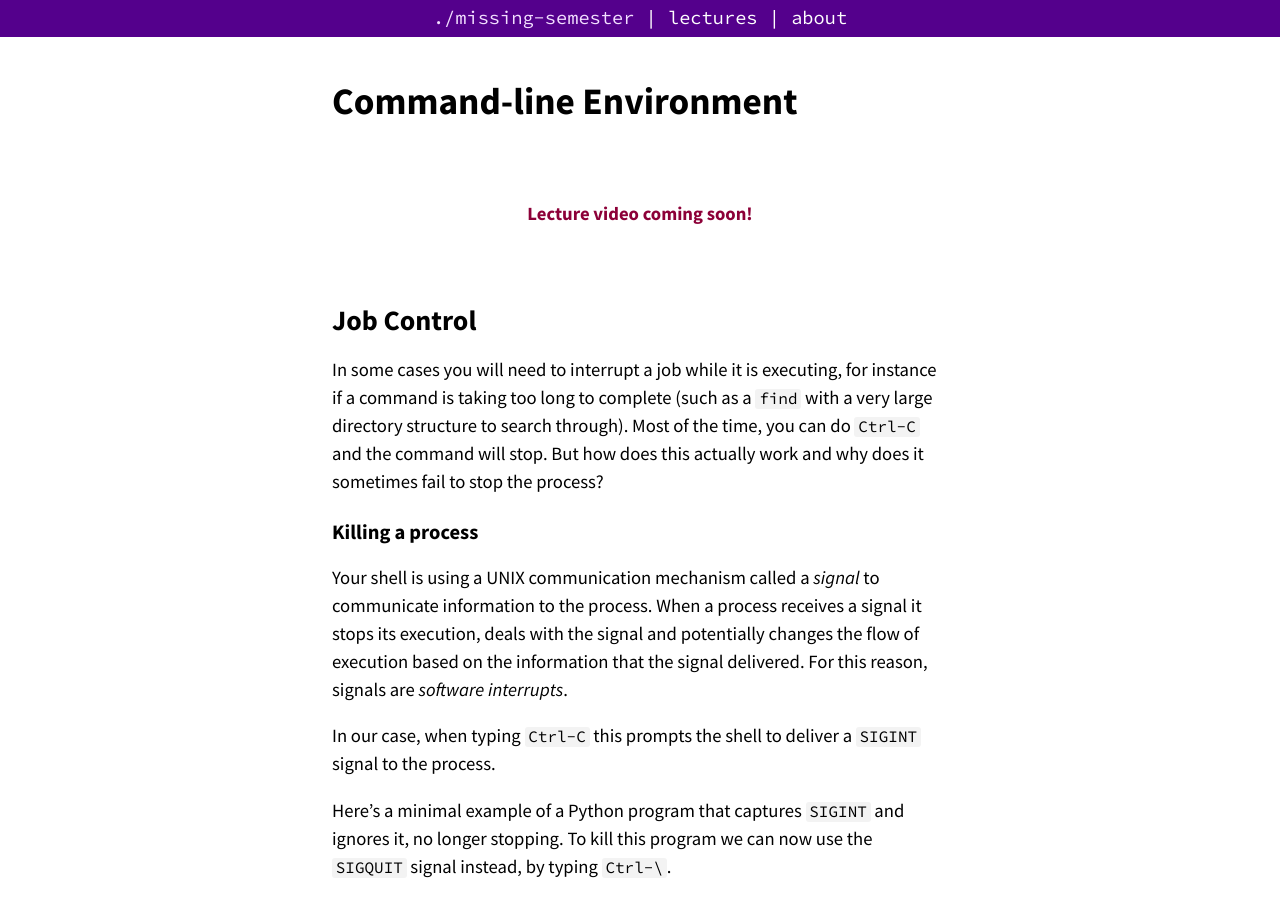
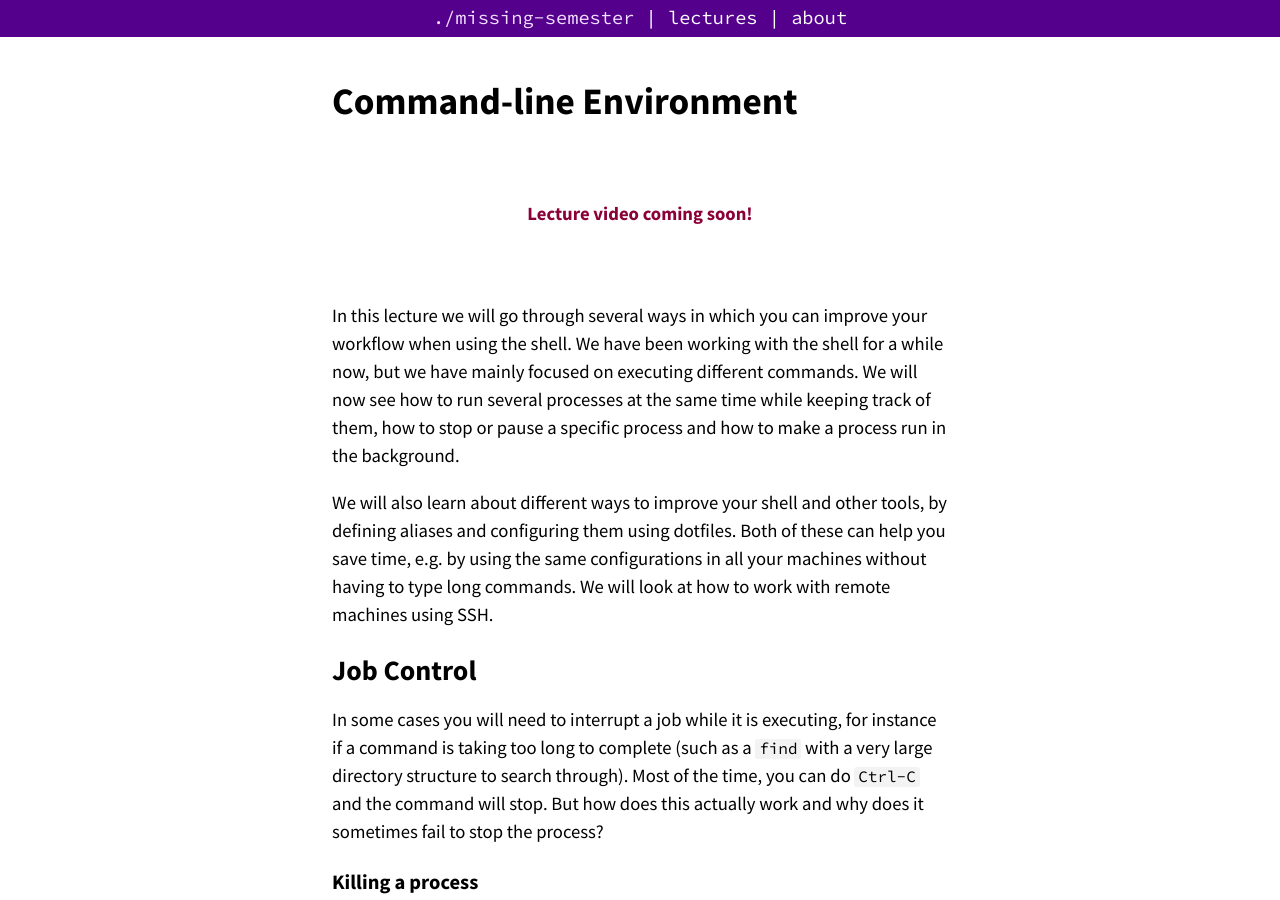
Before and after one commit to missing-semester-cn/missing-semester-cn.github.io, a Jekyll site: the page built from _2020/command-line.md, in a window 1280 px wide and 900 px high. Built offline with Jekyll 4.4.1, drawn with Linux system fonts in a browser that asks for light colours; some of the changed text lies outside the part shown.

Commit message:
Update notes for command line environment

````diff
--- a/_2020/command-line.md
+++ b/_2020/command-line.md
@@ -5,6 +5,9 @@
 ready: true
 ---
 
+In this lecture we will go through several ways in which you can improve your workflow when using the shell. We have been working with the shell for a while now, but we have mainly focused on executing different commands. We will now see how to run several processes at the same time while keeping track of them, how to stop or pause a specific process and how to make a process run in the background.
+
+We will also learn about different ways to improve your shell and other tools, by defining aliases and configuring them using dotfiles. Both of these can help you save time, e.g. by using the same configurations in all your machines without having to type long commands. We will look at how to work with remote machines using SSH.
 
 
 # Job Control
@@ -305,6 +308,14 @@
 
 It has become more and more common for programmers to use remote servers in their everyday work. If you need to use remote servers in order to deploy backend software or you need a server with higher computational capabilities, you will end up using a Secure Shell (SSH). As with most tools covered, SSH is highly configurable so it is worth learning about it.
 
+To `ssh` into a server you execute a command as follows
+
+```bash
+ssh foo@bar.mit.edu
+```
+
+Here we are trying to ssh as user `foo` in server `bar.mit.edu`.
+The server can be specified with a URL (like `bar.mit.edu`) or an IP (something like `foobar@192.168.1.42`). Later we will shee that if we modify ssh config file you can access just using something like `ssh bar`.
 
 ## Executing commands
 
@@ -351,7 +362,7 @@
 
 ## Port Forwarding
 
-In many scenarios you will run into software that listens to soecific ports in the machine. When this happens in your local machine you can type `localhost:PORT` or `127.0.0.1:PORT`, but what do you do with a remote server that does not have its ports directly available through the network/internet?.
+In many scenarios you will run into software that listens to specific ports in the machine. When this happens in your local machine you can type `localhost:PORT` or `127.0.0.1:PORT`, but what do you do with a remote server that does not have its ports directly available through the network/internet?.
 
 This is called _port forwarding_ and it
 comes in two flavors: Local Port Forwarding and Remote Port Forwarding (see the pictures for more details, credit of the pictures from [this StackOverflow post](https://unix.stackexchange.com/questions/115897/whats-ssh-port-forwarding-and-whats-the-difference-between-ssh-local-and-remot)).
@@ -448,36 +461,46 @@
     However, this strategy will fail if we start in a different bash session, since `wait` only works for child processes. One feature we did not discuss in the notes is that the `kill` command's exit status will be zero on success and nonzero otherwise. `kill -0` does not send a signal but will give a nonzero exit status if the process does not exist.
     Write a bash function called `pidwait` that takes a pid and waits until said process completes. You should use `sleep` to avoid wasting CPU unnecessarily.
 
-1.  Run `history 1 |awk '{$1="";print substr($0,2)}' |sort | uniq -c | sort -n | tail -n10`)  to get your top 10 most used commands and consider writing shorter aliases for them.
+## Terminal multiplexer
 
 1. Follow this `tmux` [tutorial](https://www.hamvocke.com/blog/a-quick-and-easy-guide-to-tmux/) and then learn how to do some basic customizations following [these steps](https://www.hamvocke.com/blog/a-quick-and-easy-guide-to-tmux/).
 
-1. Let's get you up to speed with dotfiles.
-    - Create a folder for your dotfiles and set up version
-       control.
-    - Add a configuration for at least one program, e.g. your shell, with some
-       customization (to start off, it can be something as simple as customizing your shell prompt by setting `$PS1`).
-    - Set up a method to install your dotfiles quickly (and without manual effort) on a new machine. This can be as simple as a shell script that calls `ln -s` for each file, or you could use a [specialized
-       utility](https://dotfiles.github.io/utilities/).
-    - Test your installation script on a fresh virtual machine.
-    - Migrate all of your current tool configurations to your dotfiles repository.
-    - Publish your dotfiles on GitHub.
+## Aliases
+
+1. Create an alias `dc` that resolves to `cd` for when you type it wrongly.
+
+1.  Run `history 1 |awk '{$1="";print substr($0,2)}' |sort | uniq -c | sort -n | tail -n10`)  to get your top 10 most used commands and consider writing shorter aliases for them.
 
 
-1. Install a Linux virtual machine (or use an already existing one) for this exercise. If you are not familiar with virtual machines check out [this](https://hibbard.eu/install-ubuntu-virtual-box/) tutorial for installing one.
+## Dotfiles
 
-    - Go to `~/.ssh/` and check if you have a pair of SSH keys there. If not, generate them with `ssh-keygen -o -a 100 -t ed25519`. It is recommended that you use a password and use `ssh-agent` , more info [here](https://www.ssh.com/ssh/agents).
-    - Edit `.ssh/config` to have an entry as follows
+Let's get you up to speed with dotfiles.
+1. Create a folder for your dotfiles and set up version
+   control.
+1. Add a configuration for at least one program, e.g. your shell, with some
+   customization (to start off, it can be something as simple as customizing your shell prompt by setting `$PS1`).
+1. Set up a method to install your dotfiles quickly (and without manual effort) on a new machine. This can be as simple as a shell script that calls `ln -s` for each file, or you could use a [specialized
+   utility](https://dotfiles.github.io/utilities/).
+1. Test your installation script on a fresh virtual machine.
+1. Migrate all of your current tool configurations to your dotfiles repository.
+1. Publish your dotfiles on GitHub.
 
-    ```bash
-    Host vm
-        User username_goes_here
-        HostName ip_goes_here
-        IdentityFile ~/.ssh/id_ed25519
-        RemoteForward 9999 localhost:8888
-    ```
-    - Use `ssh-copy-id vm` to copy your ssh key to the server.
-    - Start a webserver in your VM by executing `python -m http.server 8888`. Access the VM webserver by navigating to `http://localhost:9999` in your machine.
-    - Edit your /etc/ssh/sshd_config to disable password authentication by editing the value of `PasswordAuthentication`. Disable root login by editing the value of `PermitRootLogin`. Restart the `ssh` service with `sudo service sshd restart`. Try sshing in again.
-    - (Challenge) Install [`mosh`](https://mosh.org/) in the VM and establish a connection. Then disconnect the network adapter of the server/VM. Can mosh properly recover from it?
-    - (Challenge) Look into what the `-N` and `-f` flags do in `ssh` and figure out what a command to achieve background port forwarding.
+## Remote Machines
+
+Install a Linux virtual machine (or use an already existing one) for this exercise. If you are not familiar with virtual machines check out [this](https://hibbard.eu/install-ubuntu-virtual-box/) tutorial for installing one.
+
+1. Go to `~/.ssh/` and check if you have a pair of SSH keys there. If not, generate them with `ssh-keygen -o -a 100 -t ed25519`. It is recommended that you use a password and use `ssh-agent` , more info [here](https://www.ssh.com/ssh/agents).
+1. Edit `.ssh/config` to have an entry as follows
+
+```bash
+Host vm
+    User username_goes_here
+    HostName ip_goes_here
+    IdentityFile ~/.ssh/id_ed25519
+    RemoteForward 9999 localhost:8888
+```
+1. Use `ssh-copy-id vm` to copy your ssh key to the server.
+1. Start a webserver in your VM by executing `python -m http.server 8888`. Access the VM webserver by navigating to `http://localhost:9999` in your machine.
+1. Edit your SSH server config by doing  `sudo vim /etc/ssh/sshd_config` and disable password authentication by editing the value of `PasswordAuthentication`. Disable root login by editing the value of `PermitRootLogin`. Restart the `ssh` service with `sudo service sshd restart`. Try sshing in again.
+1. (Challenge) Install [`mosh`](https://mosh.org/) in the VM and establish a connection. Then disconnect the network adapter of the server/VM. Can mosh properly recover from it?
+1. (Challenge) Look into what the `-N` and `-f` flags do in `ssh` and figure out what a command to achieve background port forwarding.
````
Also changed, not shown: other parts of _2020/command-line.md (+4 -2 lines).
